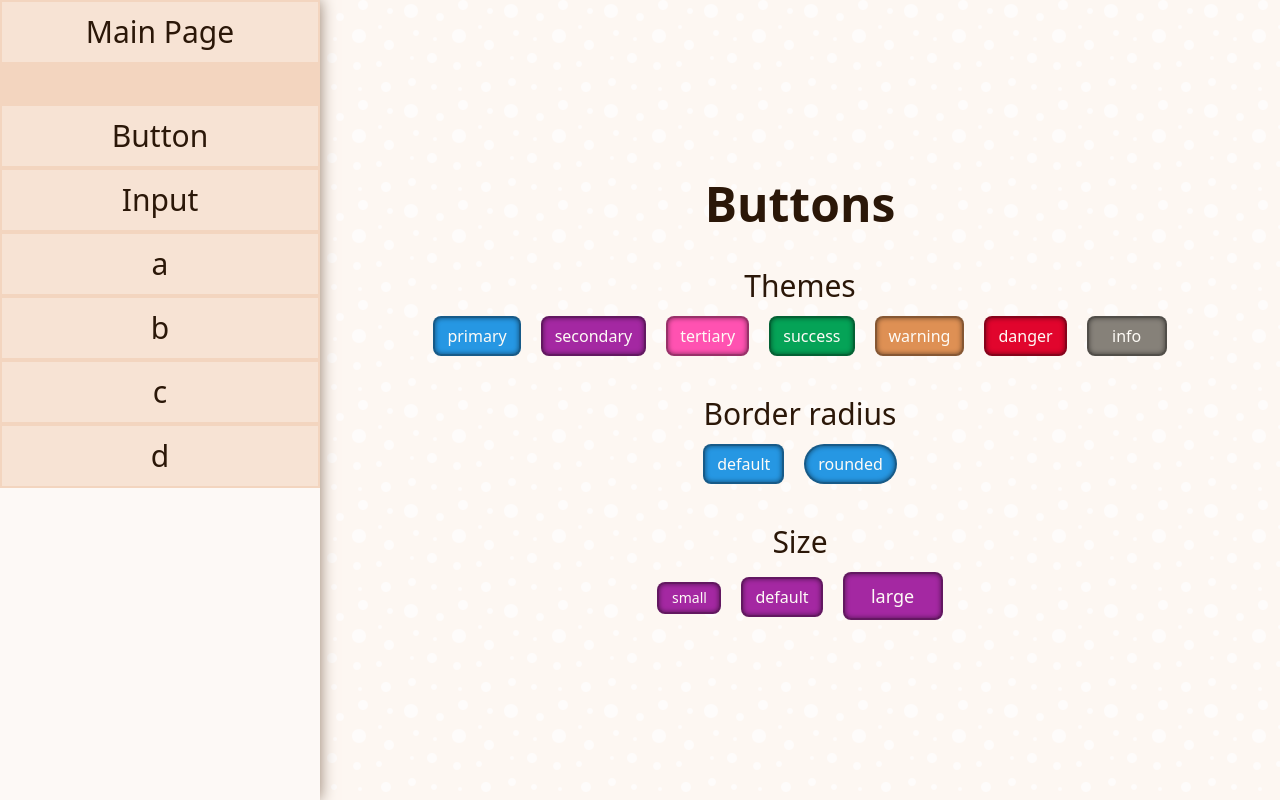
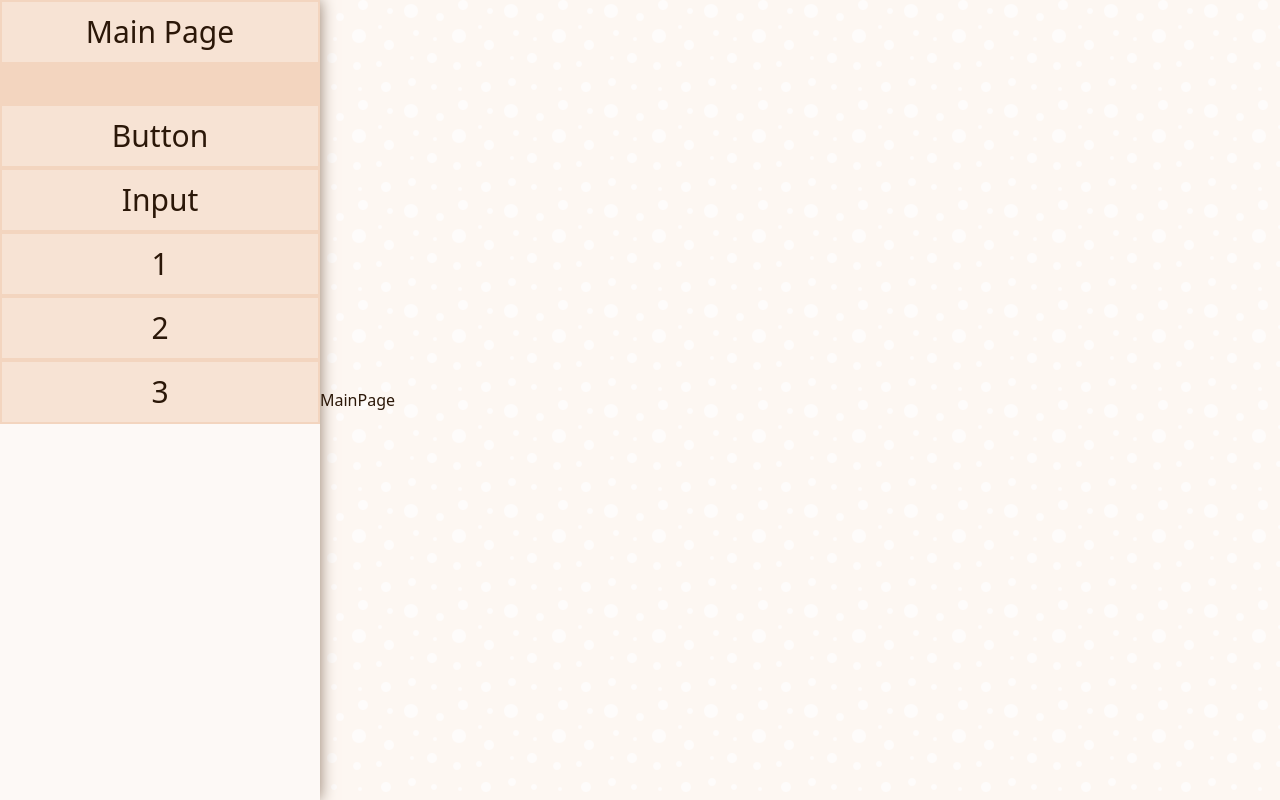
Before and after one commit to jakubhajduk53/my-ui, a Vue app: page / in a window 1280 px wide. Built offline with nearby package versions, Linux system fonts and the light colour scheme.

Commit message:
feat: setup vue router

```diff
--- a/package.json
+++ b/package.json
@@ -11,7 +11,8 @@
   "dependencies": {
     "@tailwindcss/vite": "^4.1.4",
     "tailwindcss": "^4.1.4",
-    "vue": "^3.5.13"
+    "vue": "^3.5.13",
+    "vue-router": "^4.5.0"
   },
   "devDependencies": {
     "@vitejs/plugin-vue": "^5.2.2",
--- a/src/App.vue
+++ b/src/App.vue
@@ -1,13 +1,13 @@
 <script setup lang="ts">
+import { RouterView } from "vue-router";
 import Aside from "./components/Aside.vue";
-import ButtonView from "./views/ButtonView.vue";
 </script>
 
 <template>
   <div class="flex items-center justify-center w-full h-full">
     <Aside />
     <div class="flex-1">
-      <ButtonView />
+      <RouterView />
     </div>
   </div>
 </template>
--- a/src/components/Aside.vue
+++ b/src/components/Aside.vue
@@ -4,35 +4,37 @@
   <div
     class="flex flex-col items-center text-center w-[20em] h-full bg-[hsl(26,68%,98%)] shadow-[0px_0px_15px_hsl(26,15%,50%)]"
   >
-    <a
+    <RouterLink
+      to="/"
       class="py-3 w-full text-xl md:text-3xl cursor-pointer border-2 bg-[hsl(26,68%,90%)] border-[hsl(26,68%,85%)]"
-      >Main Page</a
-    >
+      >Main Page
+    </RouterLink>
     <div class="h-10 w-full bg-[hsl(26,68%,85%)]" />
-    <a
+    <RouterLink
+      to="/button"
       class="py-3 w-full text-xl md:text-3xl cursor-pointer border-2 bg-[hsl(26,68%,90%)] border-[hsl(26,68%,85%)]"
-      >Button</a
-    >
-    <a
+      >Button
+    </RouterLink>
+    <RouterLink
+      to="/input"
       class="py-3 w-full text-xl md:text-3xl cursor-pointer border-2 bg-[hsl(26,68%,90%)] border-[hsl(26,68%,85%)]"
-      >Input</a
-    >
-    <a
+      >Input
+    </RouterLink>
+    <RouterLink
+      to="/1"
       class="py-3 w-full text-xl md:text-3xl cursor-pointer border-2 bg-[hsl(26,68%,90%)] border-[hsl(26,68%,85%)]"
-      >a</a
-    >
-    <a
+      >1
+    </RouterLink>
+    <RouterLink
+      to="/2"
       class="py-3 w-full text-xl md:text-3xl cursor-pointer border-2 bg-[hsl(26,68%,90%)] border-[hsl(26,68%,85%)]"
-      >b</a
-    >
-    <a
+      >2
+    </RouterLink>
+    <RouterLink
+      to="/3"
       class="py-3 w-full text-xl md:text-3xl cursor-pointer border-2 bg-[hsl(26,68%,90%)] border-[hsl(26,68%,85%)]"
-      >c</a
-    >
-    <a
-      class="py-3 w-full text-xl md:text-3xl cursor-pointer border-2 bg-[hsl(26,68%,90%)] border-[hsl(26,68%,85%)]"
-      >d</a
-    >
+      >3
+    </RouterLink>
   </div>
 </template>
 
--- /dev/null
+++ b/src/router/index.ts
@@ -0,0 +1,21 @@
+import { createRouter, createWebHistory } from "vue-router";
+import MainPageView from "../views/MainPageView.vue";
+import ButtonView from "../views/ButtonView.vue";
+
+const router = createRouter({
+  history: createWebHistory(import.meta.env.BASE_URL),
+  routes: [
+    {
+      path: "/",
+      name: "home",
+      component: MainPageView,
+    },
+    {
+      path: "/button",
+      name: "button",
+      component: ButtonView,
+    },
+  ],
+});
+
+export default router;
--- /dev/null
+++ b/src/views/MainPageView.vue
@@ -0,0 +1,5 @@
+<script setup lang="ts"></script>
+
+<template>MainPage</template>
+
+<style scoped></style>
```
Also changed, not shown: src/main.ts (+9 -4 lines), 1 other file (tests, documents, lock files or other folders).
